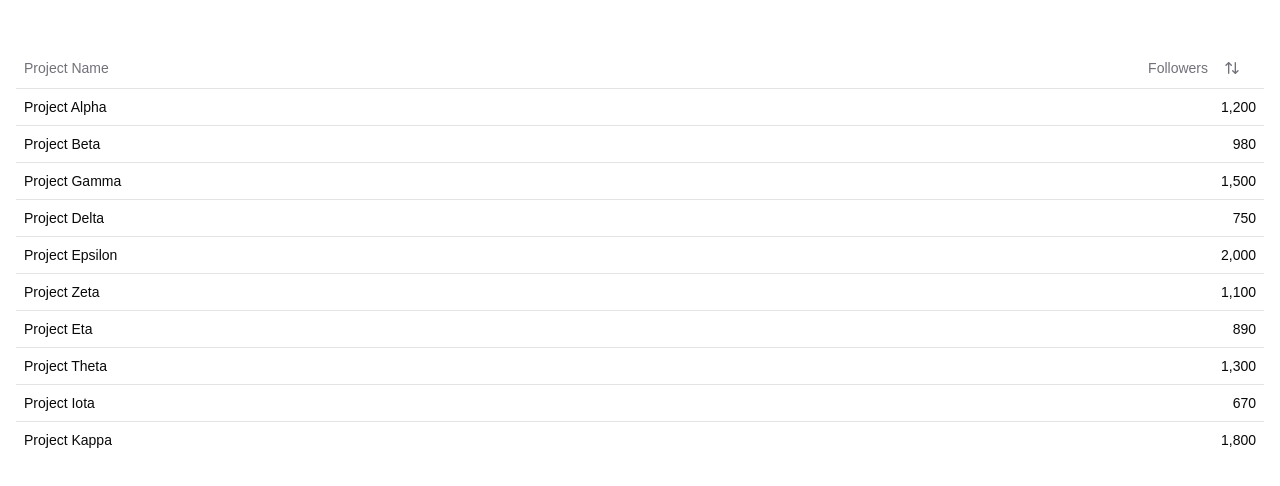
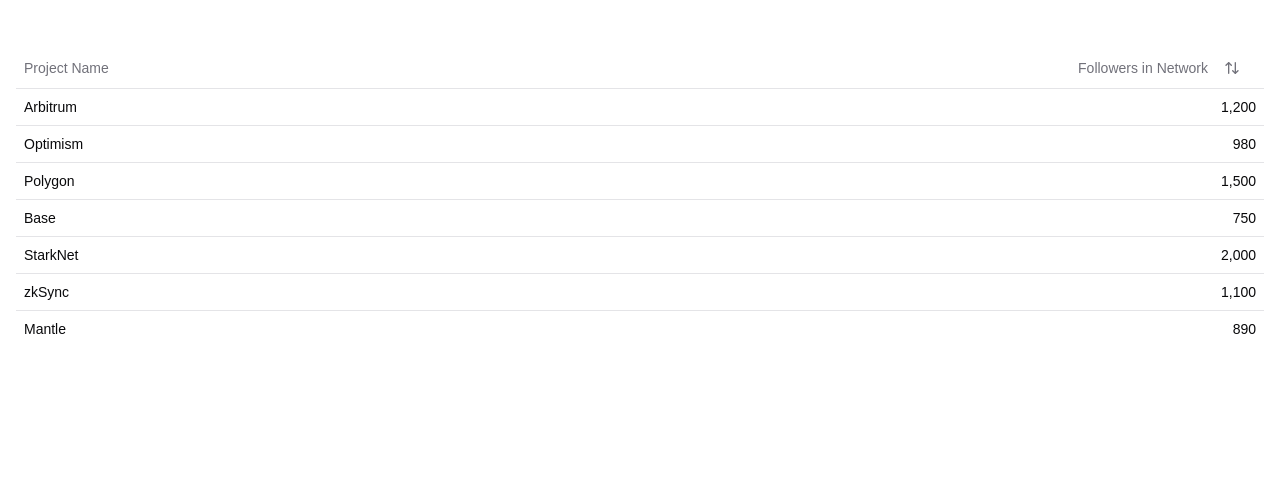
Before and after one commit to wagmiteth/PeerGraph, a Next.js app in the folder PeerGraph/: page / in a window 1280 px wide. Shown: the top 486 px of the page. Built offline with nearby package versions, Linux system fonts and the light colour scheme; no server answers.

Commit message:
Exchange layout

```diff
--- a/PeerGraph/app/page.tsx
+++ b/PeerGraph/app/page.tsx
@@ -20,16 +20,13 @@ type Project = {
 }
 
 const initialProjects: Project[] = [
-  { id: 1, name: "Project Alpha", followers: 1200 },
-  { id: 2, name: "Project Beta", followers: 980 },
-  { id: 3, name: "Project Gamma", followers: 1500 },
-  { id: 4, name: "Project Delta", followers: 750 },
-  { id: 5, name: "Project Epsilon", followers: 2000 },
-  { id: 6, name: "Project Zeta", followers: 1100 },
-  { id: 7, name: "Project Eta", followers: 890 },
-  { id: 8, name: "Project Theta", followers: 1300 },
-  { id: 9, name: "Project Iota", followers: 670 },
-  { id: 10, name: "Project Kappa", followers: 1800 },
+  { id: 1, name: "Arbitrum", followers: 1200 },
+  { id: 2, name: "Optimism", followers: 980 },
+  { id: 3, name: "Polygon", followers: 1500 },
+  { id: 4, name: "Base", followers: 750 },
+  { id: 5, name: "StarkNet", followers: 2000 },
+  { id: 6, name: "zkSync", followers: 1100 },
+  { id: 7, name: "Mantle", followers: 890 }
 ]
 
 export default function ProjectList() {
@@ -70,7 +67,7 @@ export default function ProjectList() {
             <TableHead className="w-[200px]">Project Name</TableHead>
             <TableHead className="text-right">
               <Button variant="ghost" onClick={handleSort} className="hover:bg-gray-100">
-                Followers
+                Followers in Network
                 <ArrowUpDown className="ml-2 h-4 w-4" />
               </Button>
             </TableHead>
```
